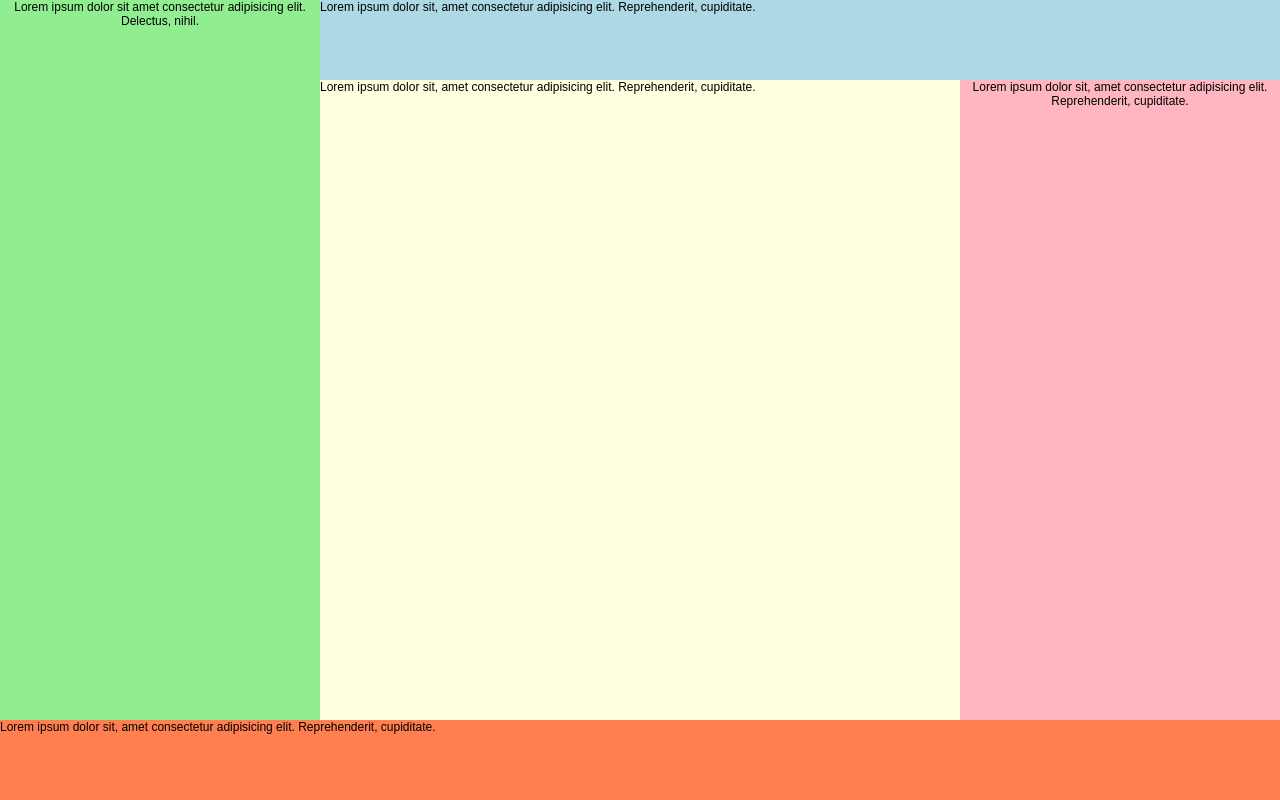
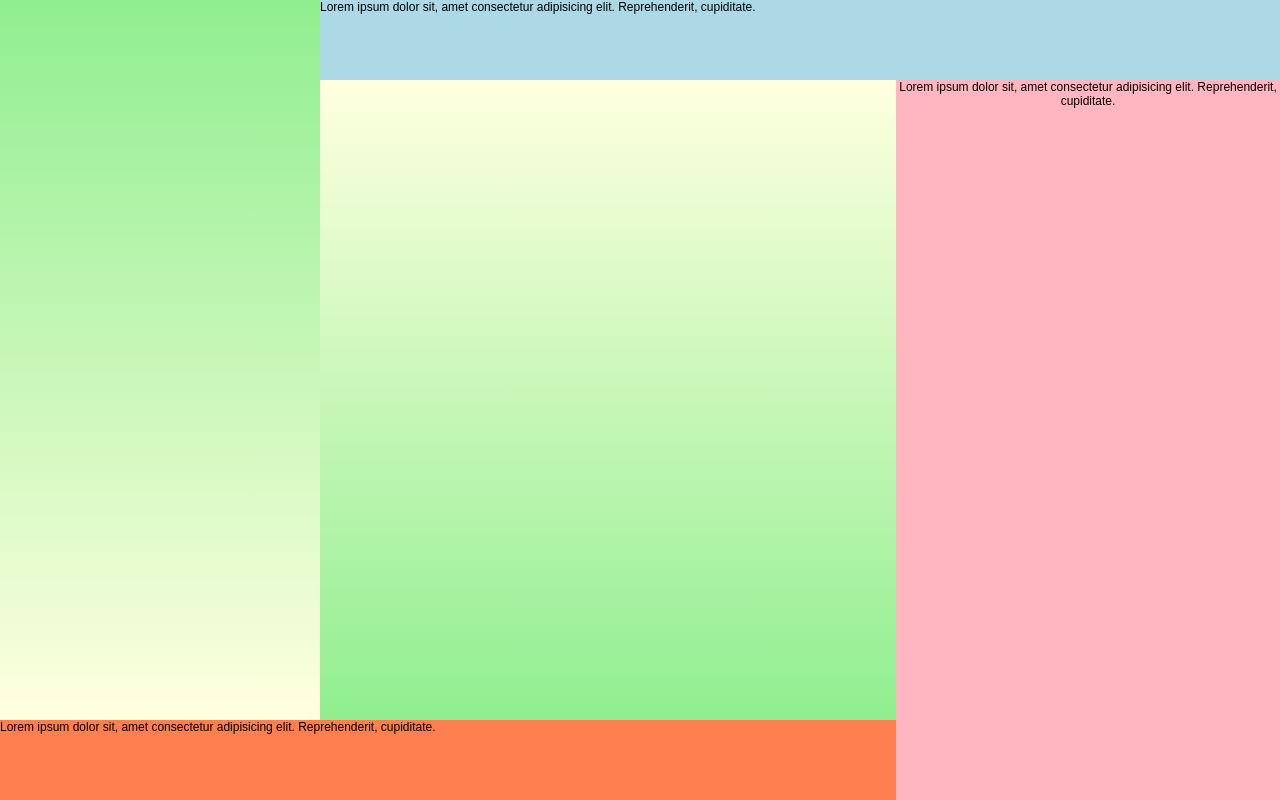
Before and after one commit to ErnestoFolting/-basicsOfFrontendLab3, a website: page Lab3_2/index.html in a window 1280 px wide. Drawn offline with Linux system fonts and the light colour scheme.

Commit message:
Add gradients instead of text and some minor changes to flexbox layout

```diff
--- a/Lab3_1/style.css
+++ b/Lab3_1/style.css
@@ -28,10 +28,10 @@ footer {
 }
 
 .green {
-  background-color: rgb(118, 212, 109);
   width: 30%;
   float: left;
   min-height: 900%;
+  background-image: linear-gradient(green, yellow);
 }
 
 main div {
@@ -45,7 +45,7 @@ main div {
   min-height: 100%;
 }
 .yellow {
-  background-color: rgb(240, 240, 112);
+  background-image: linear-gradient(yellow, green);
   width: 40%;
   min-height: 100%;
   height: fit-content;
--- a/Lab3_2/index.html
+++ b/Lab3_2/index.html
@@ -12,10 +12,7 @@
   </head>
   <body>
     <div class="wrapper">
-      <aside class="green">
-        Lorem ipsum dolor sit amet consectetur adipisicing elit. Delectus,
-        nihil.
-      </aside>
+      <aside class="green"></aside>
       <div class="block-header">
         <header>
           <div class="blue">
@@ -24,10 +21,7 @@
           </div>
         </header>
         <main>
-          <div class="yellow">
-            Lorem ipsum dolor sit, amet consectetur adipisicing elit.
-            Reprehenderit, cupiditate.
-          </div>
+          <div class="yellow"></div>
           <div class="purple">
             Lorem ipsum dolor sit, amet consectetur adipisicing elit.
             Reprehenderit, cupiditate.
--- a/Lab3_2/style.css
+++ b/Lab3_2/style.css
@@ -14,14 +14,14 @@ body {
 }
 
 .wrapper {
+  display: flex;
   flex: 9;
-  display: flex;
 }
 
 aside {
-  background-color: lightgreen;
   display: flex;
   flex: 1;
+  background-image: linear-gradient(lightgreen, lightyellow);
 }
 
 .block-header {
@@ -42,19 +42,22 @@ main {
 }
 
 .yellow {
-  background-color: lightyellow;
-  display: flex;
-  flex: 2;
+  width: 60%;
+  background-image: linear-gradient(lightyellow, lightgreen);
 }
 
 .purple {
   background-color: lightpink;
-  display: flex;
-  flex: 1;
+  position: absolute;
+  bottom: 0;
+  right: 0;
+  top: 10%;
+  width: 30%;
 }
 
 footer {
   background-color: coral;
   display: flex;
   flex: 1;
+  width: 70%;
 }
```
Also changed, not shown: Lab3_1/index.html (+2 -8 lines).
